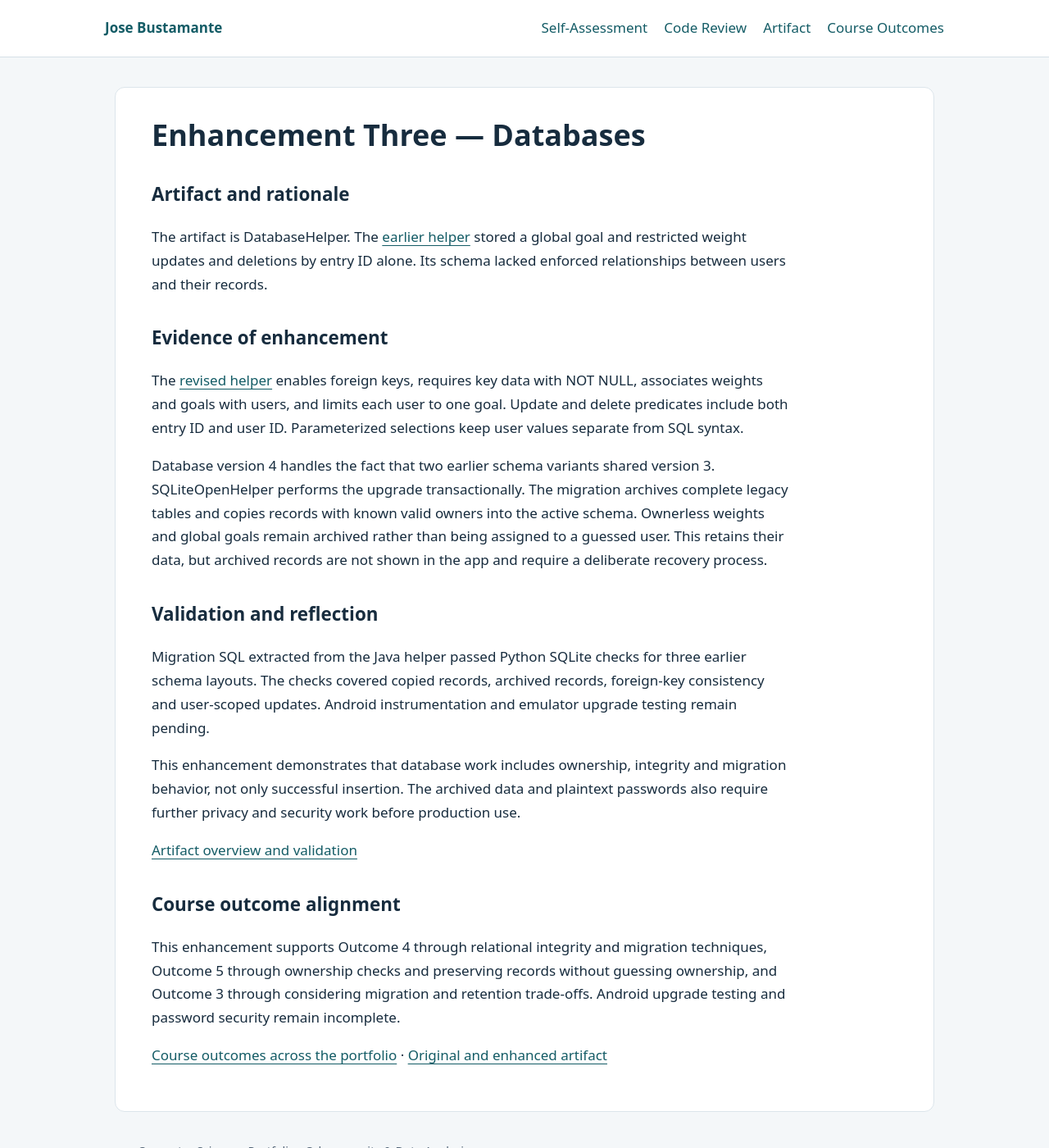
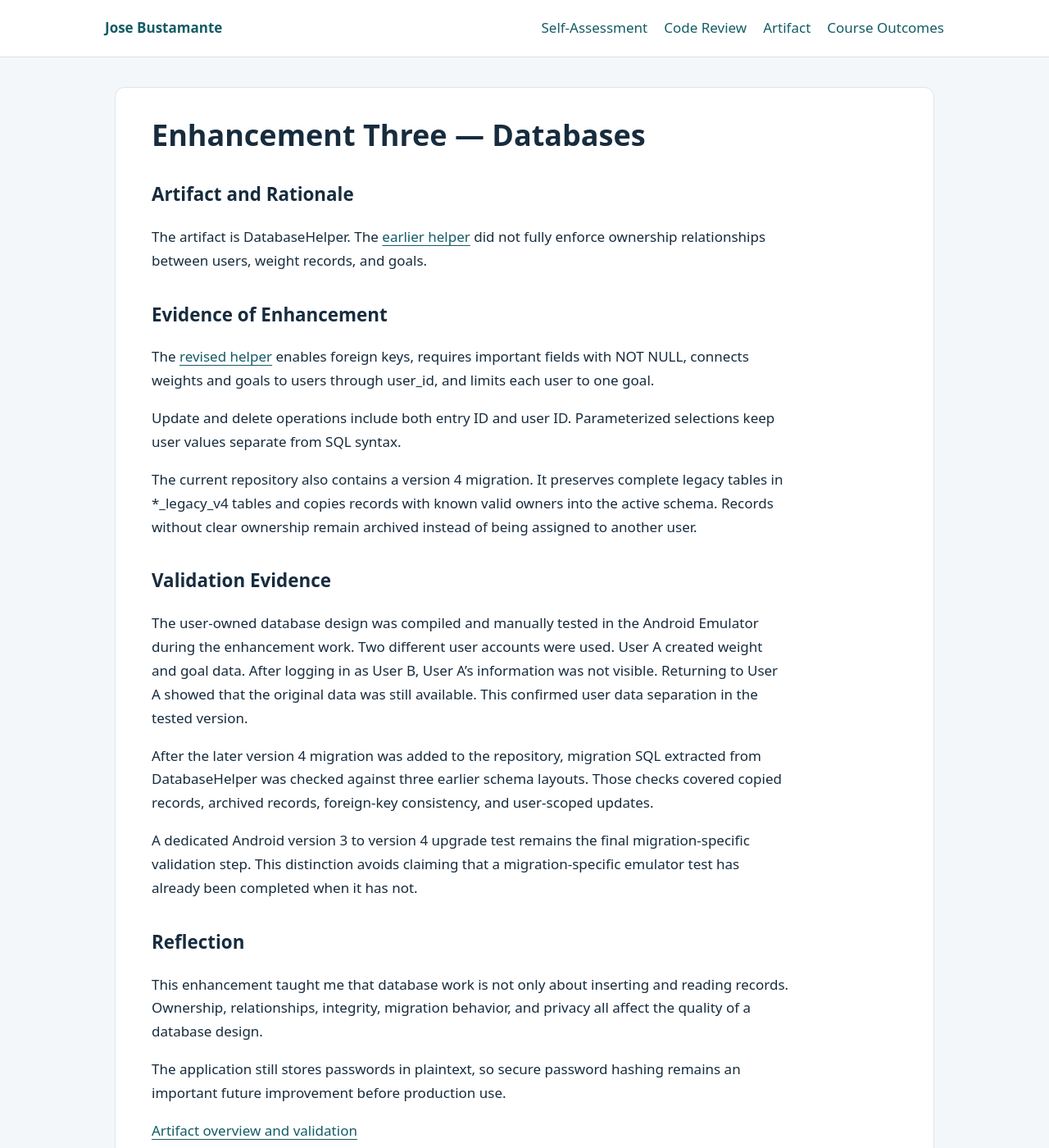
Before and after one commit to Todolomeos/josebustamante-eportfoliofinal, a Jekyll site: the page built from enhancement-three.md, in a window 1280 px wide and 1400 px high. Shown: the whole window at 82% size. Built offline with Jekyll 4.4.1, drawn with Linux system fonts in a browser that asks for light colours; our own code applies the rules of GitHub Pages for plain Markdown files; some of the changed text lies outside the part shown.

Commit message:
Polish enhancement-three.md for Module Six portfolio review

```diff
--- a/enhancement-three.md
+++ b/enhancement-three.md
@@ -1,26 +1,35 @@
 # Enhancement Three — Databases
 
-## Artifact and rationale
+## Artifact and Rationale
 
-The artifact is DatabaseHelper. The [earlier helper](https://github.com/Todolomeos/josebustamante-eportfoliofinal/blob/main/artifacts/weight-tracker/capstone/baseline/DatabaseHelper_before_database_enhancement.java) stored a global goal and restricted weight updates and deletions by entry ID alone. Its schema lacked enforced relationships between users and their records.
+The artifact is DatabaseHelper. The [earlier helper](https://github.com/Todolomeos/josebustamante-eportfoliofinal/blob/main/artifacts/weight-tracker/capstone/baseline/DatabaseHelper_before_database_enhancement.java) did not fully enforce ownership relationships between users, weight records, and goals.
 
-## Evidence of enhancement
+## Evidence of Enhancement
 
-The [revised helper](https://github.com/Todolomeos/josebustamante-eportfoliofinal/blob/main/artifacts/weight-tracker/app/src/main/java/com/example/weighttrackerapp_josebustamante/DatabaseHelper.java) enables foreign keys, requires key data with NOT NULL, associates weights and goals with users, and limits each user to one goal. Update and delete predicates include both entry ID and user ID. Parameterized selections keep user values separate from SQL syntax.
+The [revised helper](https://github.com/Todolomeos/josebustamante-eportfoliofinal/blob/main/artifacts/weight-tracker/app/src/main/java/com/example/weighttrackerapp_josebustamante/DatabaseHelper.java) enables foreign keys, requires important fields with NOT NULL, connects weights and goals to users through user_id, and limits each user to one goal.
 
-Database version 4 handles the fact that two earlier schema variants shared version 3. SQLiteOpenHelper performs the upgrade transactionally. The migration archives complete legacy tables and copies records with known valid owners into the active schema. Ownerless weights and global goals remain archived rather than being assigned to a guessed user. This retains their data, but archived records are not shown in the app and require a deliberate recovery process.
+Update and delete operations include both entry ID and user ID. Parameterized selections keep user values separate from SQL syntax.
 
-## Validation and reflection
+The current repository also contains a version 4 migration. It preserves complete legacy tables in *_legacy_v4 tables and copies records with known valid owners into the active schema. Records without clear ownership remain archived instead of being assigned to another user.
 
-Migration SQL extracted from the Java helper passed Python SQLite checks for three earlier schema layouts. The checks covered copied records, archived records, foreign-key consistency and user-scoped updates. Android instrumentation and emulator upgrade testing remain pending.
+## Validation Evidence
 
-This enhancement demonstrates that database work includes ownership, integrity and migration behavior, not only successful insertion. The archived data and plaintext passwords also require further privacy and security work before production use.
+The user-owned database design was compiled and manually tested in the Android Emulator during the enhancement work. Two different user accounts were used. User A created weight and goal data. After logging in as User B, User A's information was not visible. Returning to User A showed that the original data was still available. This confirmed user data separation in the tested version.
+
+After the later version 4 migration was added to the repository, migration SQL extracted from DatabaseHelper was checked against three earlier schema layouts. Those checks covered copied records, archived records, foreign-key consistency, and user-scoped updates.
+
+A dedicated Android version 3 to version 4 upgrade test remains the final migration-specific validation step. This distinction avoids claiming that a migration-specific emulator test has already been completed when it has not.
+
+## Reflection
+
+This enhancement taught me that database work is not only about inserting and reading records. Ownership, relationships, integrity, migration behavior, and privacy all affect the quality of a database design.
+
+The application still stores passwords in plaintext, so secure password hashing remains an important future improvement before production use.
 
 [Artifact overview and validation](https://github.com/Todolomeos/josebustamante-eportfoliofinal/blob/main/artifacts/weight-tracker/CAPSTONE.md)
 
+## Course Outcome Alignment
 
-## Course outcome alignment
-
-This enhancement supports Outcome 4 through relational integrity and migration techniques, Outcome 5 through ownership checks and preserving records without guessing ownership, and Outcome 3 through considering migration and retention trade-offs. Android upgrade testing and password security remain incomplete.
+This enhancement supports Outcome 4 through relational database and migration techniques, Outcome 5 through ownership checks and data separation, and Outcome 3 through consideration of migration and retention trade-offs.
 
 [Course outcomes across the portfolio](course-outcomes.md) · [Original and enhanced artifact](artifact.md)
```
